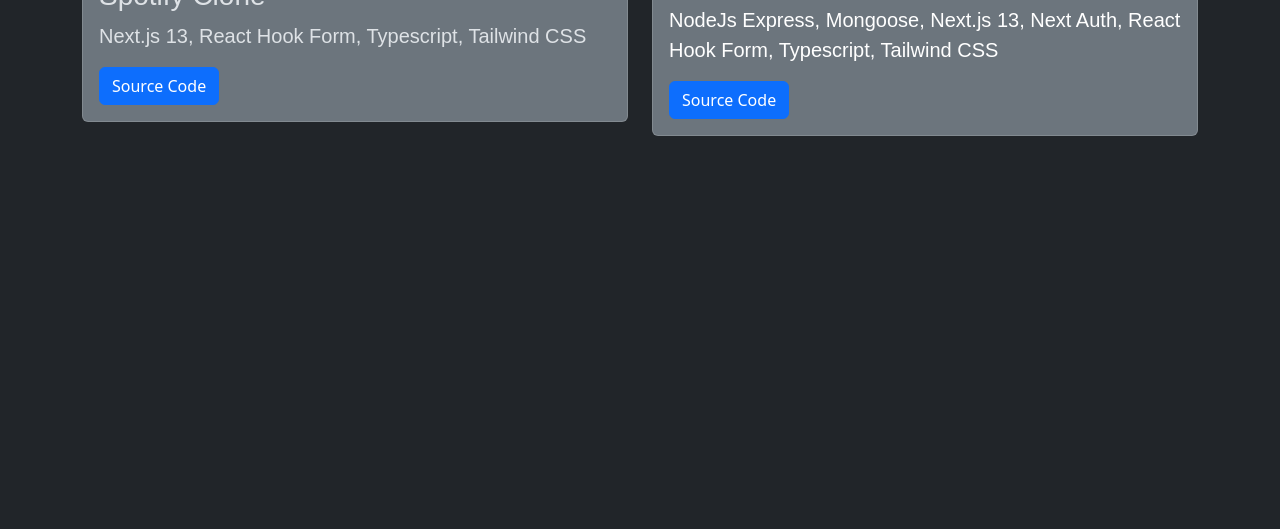
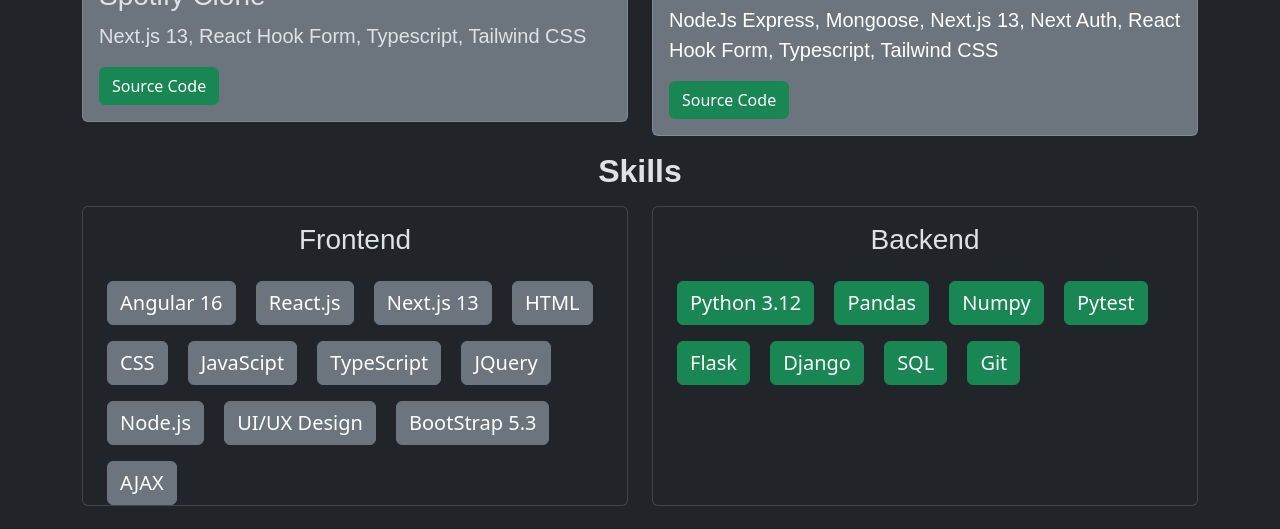
Before and after one commit to noah-sheldon/bootstrap-portfolio, a plain HTML site: page index.html in a window 1280 px wide. Shown: the part 2886-3415 px from the top of the page. Before the commit the page ends 3038 px from the top, so only its background shows below. Drawn offline with nearby package versions, Linux system fonts and the light colour scheme.

Commit message:
Added skills section

```diff
--- a/index.html
+++ b/index.html
@@ -23,7 +23,7 @@
                 <div class="navbar-nav">
                     <a class="nav-link active" aria-current="page" href="#aboutme">About Me</a>
                     <a class="nav-link active" aria-current="page" href="#projects">Projects</a>
-                    <a class="nav-link active" href="#">Skills</a>
+                    <a class="nav-link active" href="#skills">Skills</a>
                     <a class="nav-link active" href="#">Contact Me</a>
                 </div>
                 <div class="navbar-nav ms-auto">
@@ -104,7 +104,7 @@
                             Vaccine</h5>
                         <p class="card-text fs-5">Python, Twitter API, Web Scraping, Visualization, Data Manipulation,
                             Machine Learning</p>
-                        <a href="https://github.com/noah-sheldon/thesis_msc" class="btn btn-primary">Source Code</a>
+                        <a href="https://github.com/noah-sheldon/thesis_msc" class="btn btn-success">Source Code</a>
                     </div>
                 </div>
             </div>
@@ -115,7 +115,7 @@
                     <div class="card-body">
                         <h5 class="card-title fs-3">Ecommerce Store in Django</h5>
                         <p class="card-text fs-5">Django</p>
-                        <a href="https://github.com/noah-sheldon/ecommerce_store" class="btn btn-primary">Source
+                        <a href="https://github.com/noah-sheldon/ecommerce_store" class="btn btn-success">Source
                             Code</a>
                     </div>
                 </div>
@@ -128,7 +128,7 @@
                         <h5 class="card-title fs-3">Marketing Firm Landing Page</h5>
                         <p class="card-text fs-5">HTML, CSS</p>
                         <a href="https://noah-sheldon.github.io/marketing-firm-accessibile-landing-page/"
-                            class="btn btn-primary">Deployed Web App</a>
+                            class="btn btn-success">Deployed Web App</a>
                     </div>
                 </div>
             </div>
@@ -139,7 +139,7 @@
                     <div class="card-body">
                         <h5 class="card-title fs-3">Spotify Clone</h5>
                         <p class="card-text fs-5">Next.js 13, React Hook Form, Typescript, Tailwind CSS</p>
-                        <a href="#" class="btn btn-primary">Source
+                        <a href="#" class="btn btn-success">Source
                             Code</a>
                     </div>
                 </div>
@@ -152,12 +152,53 @@
                         <h5 class="card-title fs-3">Amazon Clone</h5>
                         <p class="card-text fs-5">NodeJs Express, Mongoose, Next.js 13, Next Auth, React Hook Form, Typescript, Tailwind CSS</p>
                         <a href="#"
-                            class="btn btn-primary">Source Code</a>
+                            class="btn btn-success">Source Code</a>
                     </div>
                 </div>
             </div>
         </div>
     </div>
+    <!-- Skills section -->
+    <div class="container">
+        <h2 id="skills" class="row fw-bold justify-content-center mx-5">Skills</h2>
+        <div class="row mt-3">
+            <div class="col-xs-12 col-sm-12 col-md-12 col-lg-6 col-xl-6">
+                <div class="card " style="height: 300px;">
+                    <div class="card-body">
+                      <h5 class="card-title fs-3 mb-3 text-center">Frontend</h5>
+                      <button type="button" class="btn btn-secondary fs-5 mx-2 my-2">Angular 16</button>
+                      <button type="button" class="btn btn-secondary fs-5 mx-2 my-2">React.js</button>
+                      <button type="button" class="btn btn-secondary fs-5 mx-2 my-2">Next.js 13</button>
+                      <button type="button" class="btn btn-secondary fs-5 mx-2 my-2">HTML</button>
+                      <button type="button" class="btn btn-secondary fs-5 mx-2 my-2">CSS</button>
+                      <button type="button" class="btn btn-secondary fs-5 mx-2 my-2">JavaScipt</button>
+                      <button type="button" class="btn btn-secondary fs-5 mx-2 my-2">TypeScript</button>
+                      <button type="button" class="btn btn-secondary fs-5 mx-2 my-2">JQuery</button>
+                      <button type="button" class="btn btn-secondary fs-5 mx-2 my-2">Node.js</button>
+                      <button type="button" class="btn btn-secondary fs-5 mx-2 my-2">UI/UX Design</button>
+                      <button type="button" class="btn btn-secondary fs-5 mx-2 my-2">BootStrap 5.3</button>
+                      <button type="button" class="btn btn-secondary fs-5 mx-2 my-2">AJAX</button>
+                    </div>
+                  </div>
+            </div>
+            <div class="col-xs-12 col-sm-12 col-md-12 col-lg-6 col-xl-6">
+                <div class="card" style="height: 300px;">
+                    <div class="card-body">
+                      <h5 class="card-title fs-3 mb-3 text-center">Backend</h5>
+                      <button type="button" class="btn btn-success fs-5 mx-2 my-2">Python 3.12</button>
+                      <button type="button" class="btn btn-success fs-5 mx-2 my-2">Pandas</button>
+                      <button type="button" class="btn btn-success fs-5 mx-2 my-2">Numpy</button>
+                      <button type="button" class="btn btn-success fs-5 mx-2 my-2">Pytest</button>
+                      <button type="button" class="btn btn-success fs-5 mx-2 my-2">Flask</button>
+                      <button type="button" class="btn btn-success fs-5 mx-2 my-2">Django</button>
+                      <button type="button" class="btn btn-success fs-5 mx-2 my-2">SQL</button>
+                      <button type="button" class="btn btn-success fs-5 mx-2 my-2">Git</button>
+                    </div>
+                  </div>
+            </div>
+        </div>
+    </div>
+
 
     <script src="https://cdn.jsdelivr.net/npm/@popperjs/core@2.11.8/dist/umd/popper.min.js"
         integrity="sha384-I7E8VVD/ismYTF4hNIPjVp/Zjvgyol6VFvRkX/vR+Vc4jQkC+hVqc2pM8ODewa9r"
```
